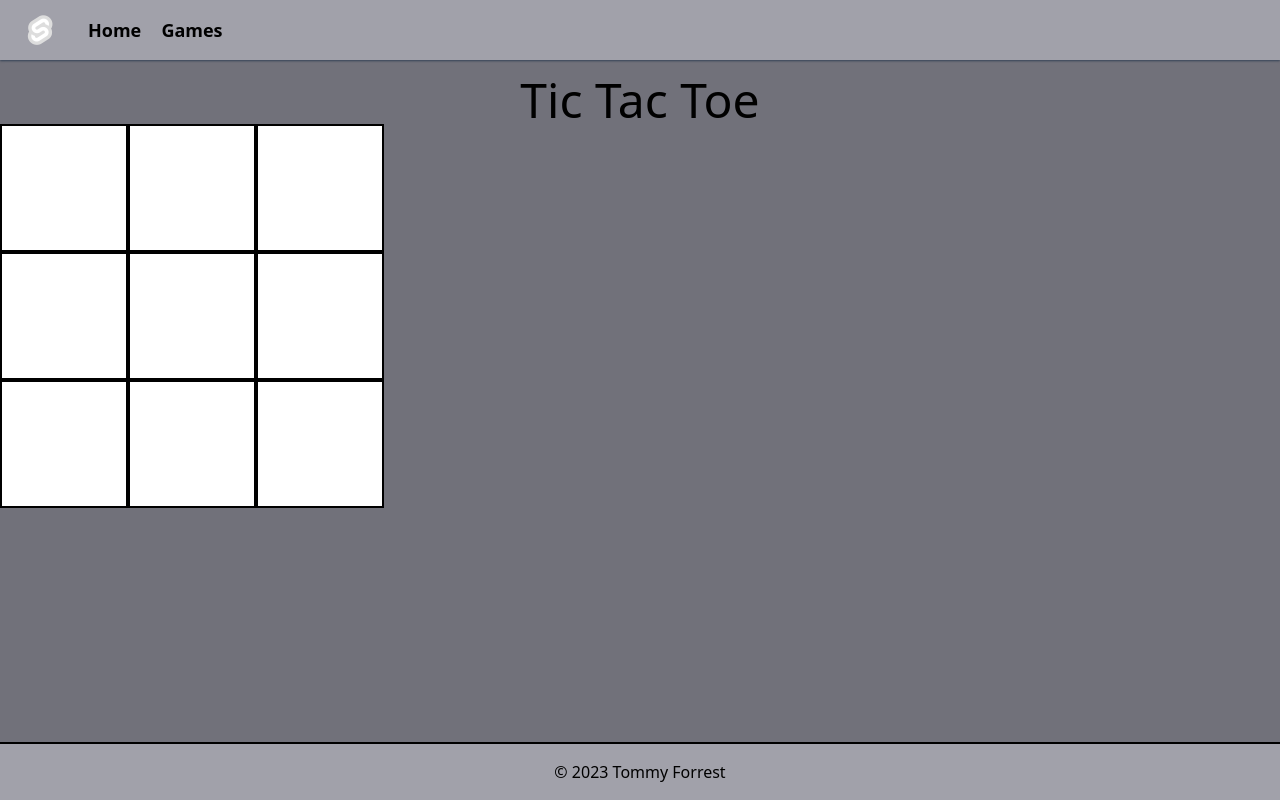
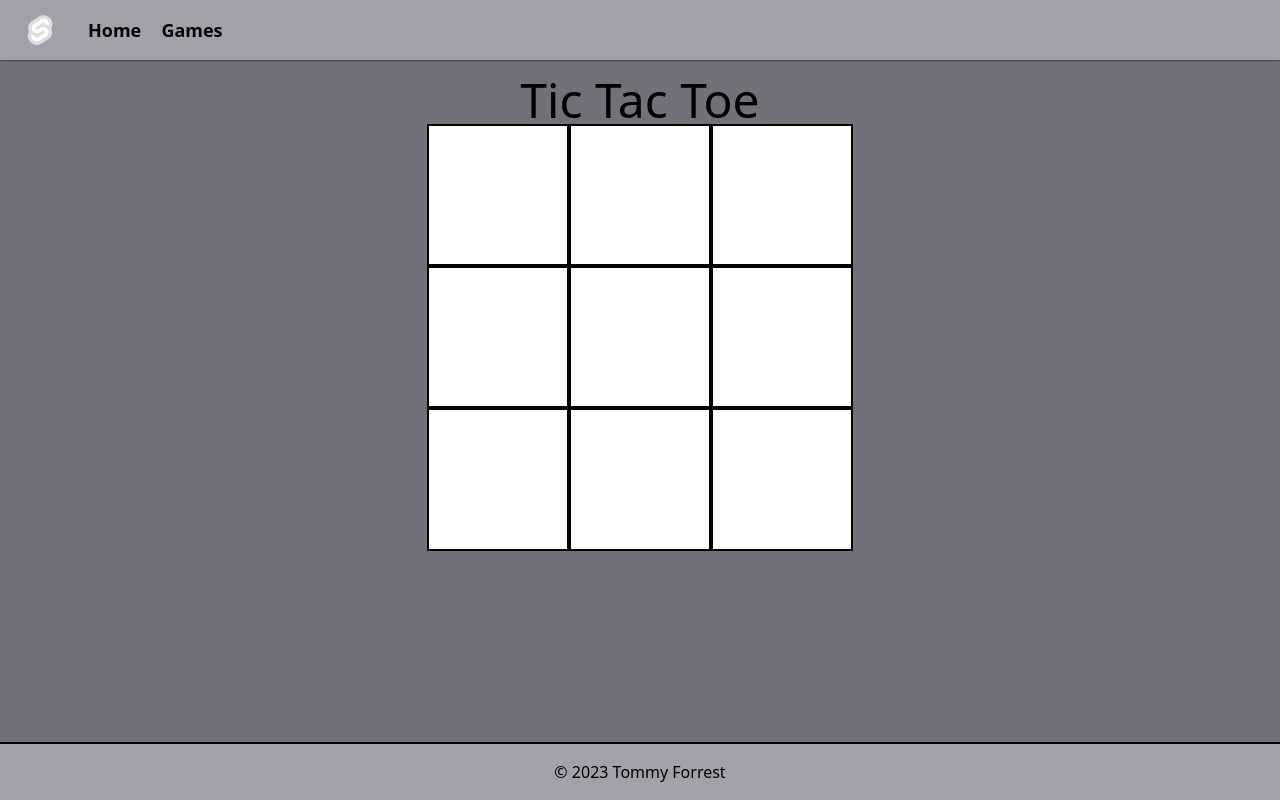
Before and after one commit to 12dteclo-2022-tommyforrest/chad-gaming, a SvelteKit app in the folder apps/web/: page /games/tic-tac-toe in a window 1280 px wide. Built offline with nearby package versions, Linux system fonts and the light colour scheme.

Commit message:
feat(web/ttt): make grid layout responsive

```diff
--- a/apps/web/src/routes/games/tic-tac-toe/+page.svelte
+++ b/apps/web/src/routes/games/tic-tac-toe/+page.svelte
@@ -96,7 +96,10 @@
 
 <h1 class="text-center text-5xl">Tic Tac Toe</h1>
 
-<div class="grid h-96 w-96 grid-cols-3 grid-rows-3">
+<div class="grid grid-cols-1 md:grid-cols-4">
+	<div />
+
+	<div class="mx-auto grid aspect-square w-2/3 grid-cols-3 grid-rows-3 md:col-span-2">
 		{#each boardPositions as position, index}
 			<TicTacToeSquare
 				on:click={() => {
@@ -107,3 +110,6 @@
 			/>
 		{/each}
 	</div>
+
+	<div />
+</div>
```
Lines whose indentation alone changed are shown as unchanged.
